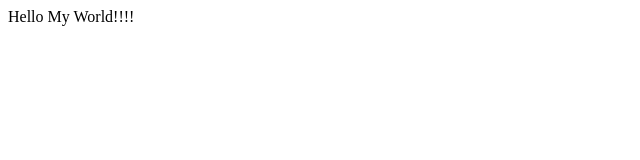
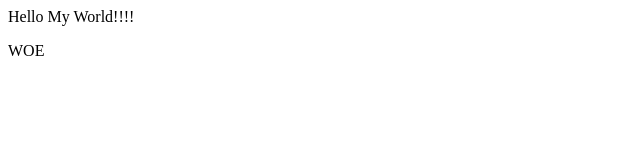
Before and after one commit to HGohar/hello_world, a plain HTML site: page index.html in a window 1280 px wide. Shown: the full height of the page, 0-640 px from the left. Drawn offline with Linux system fonts and the light colour scheme.

Commit message:
my second commir

```diff
--- a/index.html
+++ b/index.html
@@ -3,5 +3,6 @@
 </head>
 <body>
 <p>Hello My World!!!!</p>
+<p>WOE</p>
 </body>
 </html>
```
